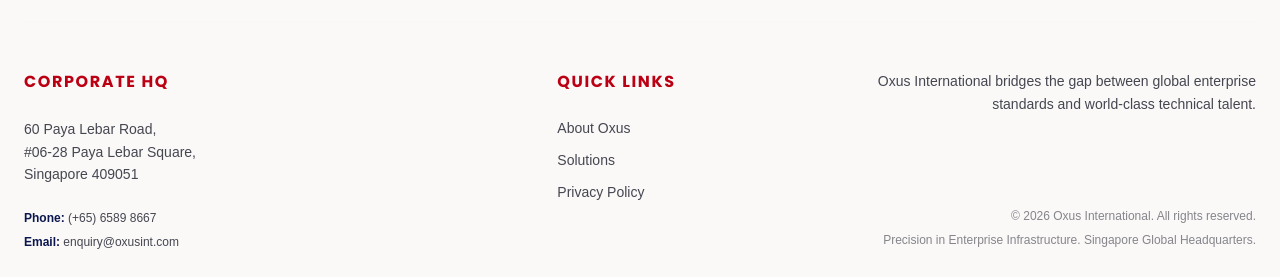
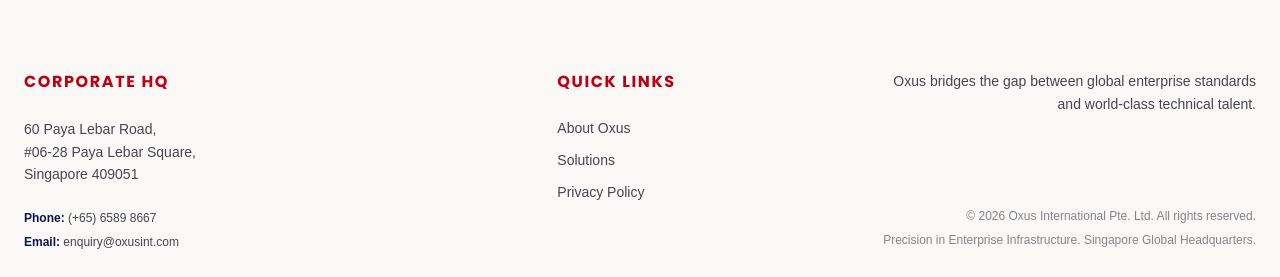
Before and after one commit to pravin-png/Oxus-Website, a React (Vite) app: page / in a window 1280 px wide. Shown: the part 5537-5814 px from the top of the page. Built offline with nearby package versions, Linux system fonts and the light colour scheme.

Commit message:
Update Footer.tsx

```diff
--- a/src/components/Footer.tsx
+++ b/src/components/Footer.tsx
@@ -173,10 +173,10 @@
           {/* Right Column - Brand Statement & Copyright */}
           <div className="md:col-span-4 flex flex-col md:items-end md:text-right justify-between gap-6">
             <p className="font-sans text-sm text-brand-text-muted leading-relaxed max-w-sm">
-              Oxus International bridges the gap between global enterprise standards and world-class technical talent.
+              Oxus bridges the gap between global enterprise standards and world-class technical talent.
             </p>
             <div className="font-sans text-xs text-brand-text-muted/65 leading-relaxed">
-              <p>© 2026 Oxus International. All rights reserved.</p>
+              <p>© 2026 Oxus International Pte. Ltd. All rights reserved.</p>
               <p className="mt-1">Precision in Enterprise Infrastructure. Singapore Global Headquarters.</p>
             </div>
           </div>
```
